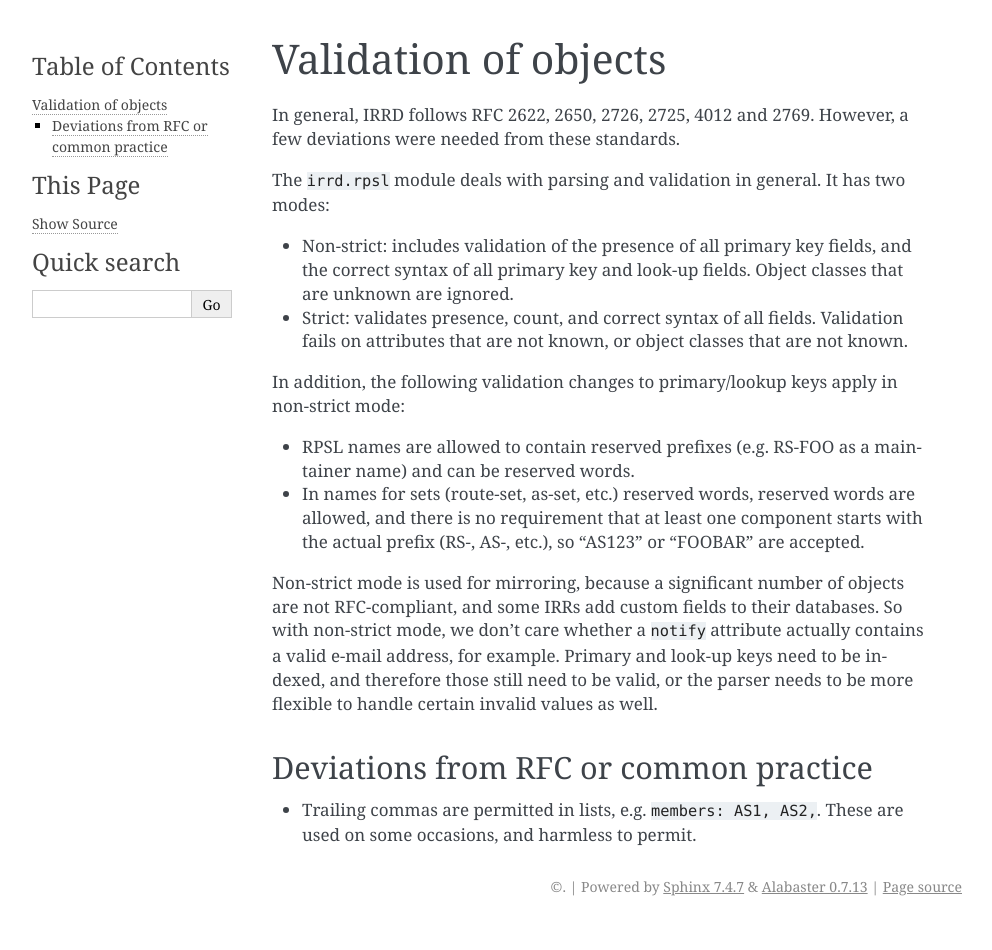
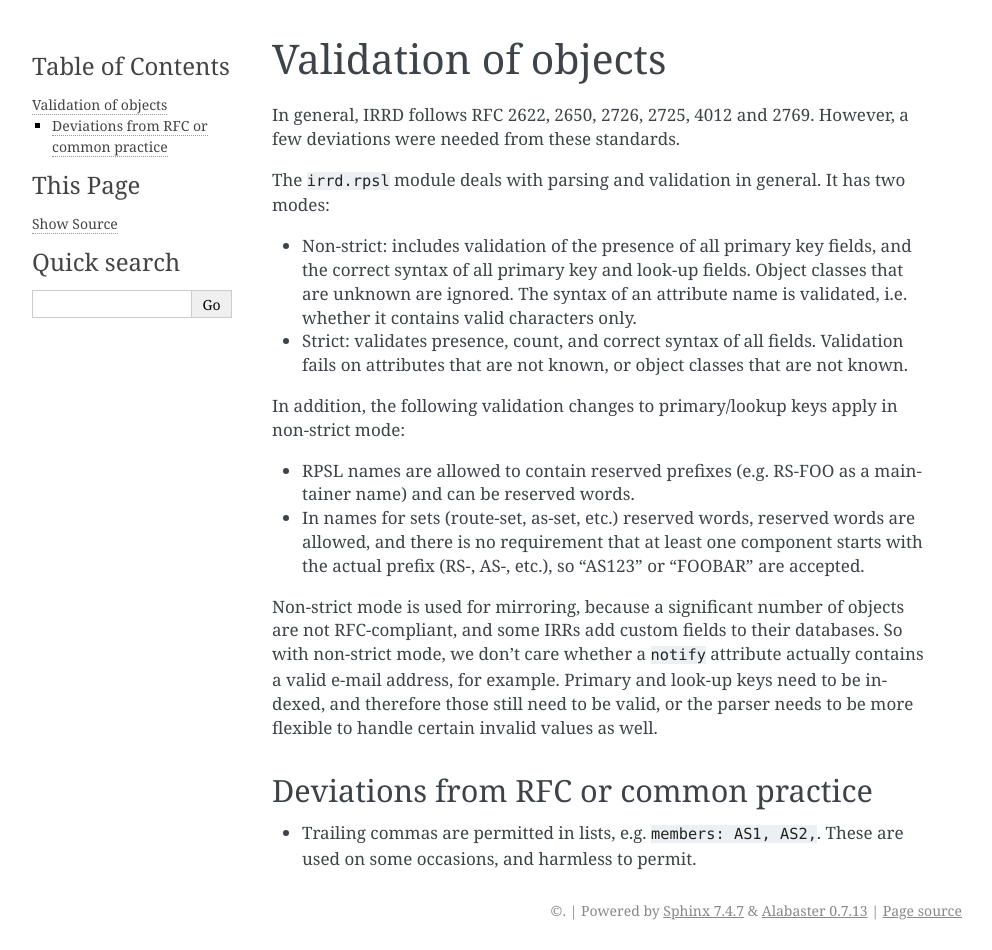
Before and after one commit to irrdnet/irrd, a Sphinx documentation site: the page built from docs/object-validation.rst, in a window 1280 px wide. Shown: the whole page, without its empty margins (148-1140 px from the left). Built offline with Sphinx 7.4.7, drawn with Linux system fonts in a browser that asks for light colours; the version number could not be read and is left out; before the commit the page ends 926 px from its top, so only the background shows below that.

Commit message:
Refs #9 -- Tweak validation docs.

```diff
--- a/docs/object-validation.rst
+++ b/docs/object-validation.rst
@@ -10,7 +10,8 @@ It has two modes:
 
 * Non-strict: includes validation of the presence of all primary key
   fields, and the correct syntax of all primary key and look-up fields.
-  Object classes that are unknown are ignored.
+  Object classes that are unknown are ignored. The syntax of an attribute
+  name is validated, i.e. whether it contains valid characters only.
 * Strict: validates presence, count, and correct syntax of all fields.
   Validation fails on attributes that are not known, or object classes
   that are not known.
```
